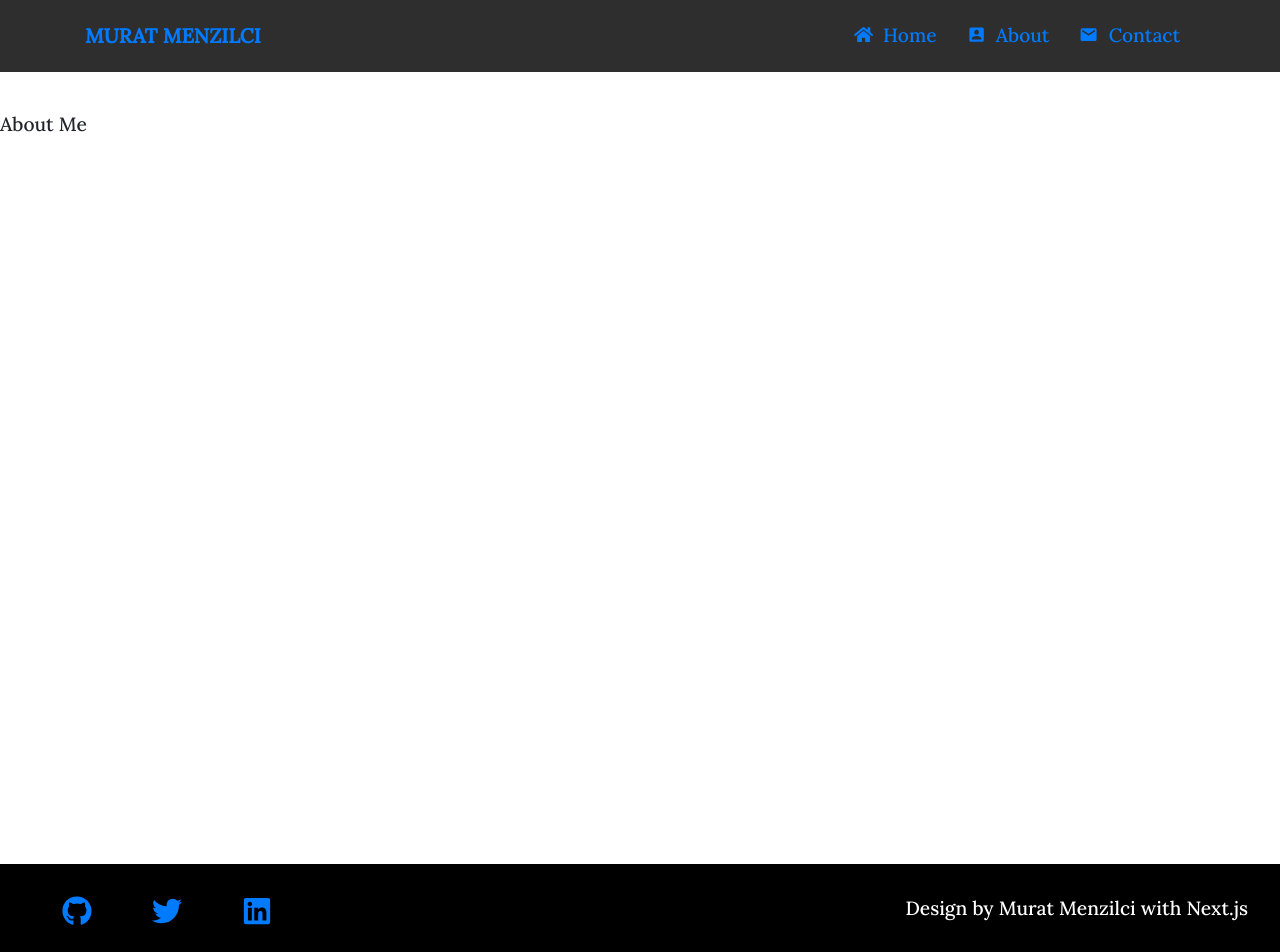
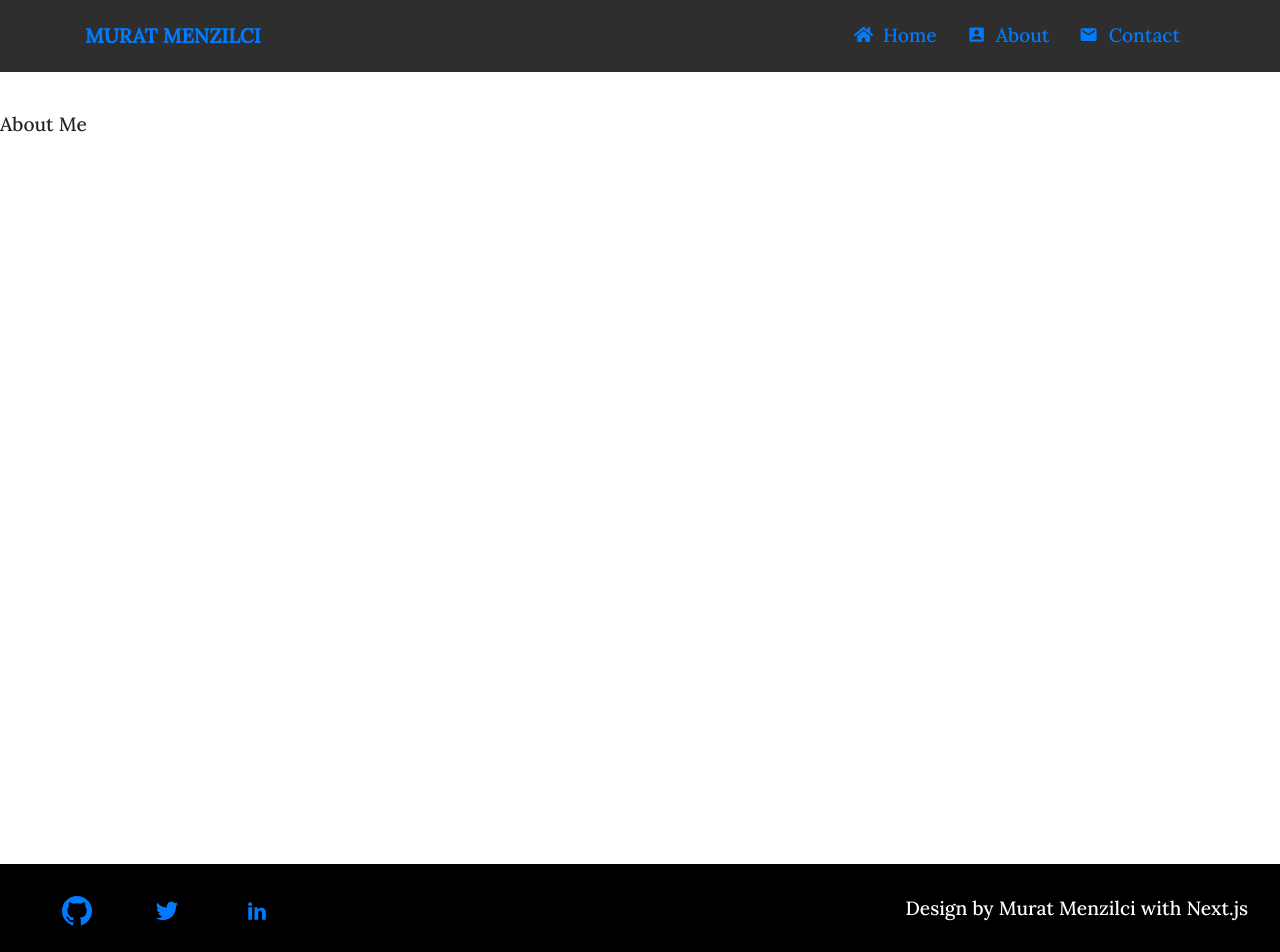
Before and after one commit to Murat0901/myhome, a Next.js app: page /About in a window 1280 px wide. Shown: the top 952 px of the page. Built offline with nearby package versions, Linux system fonts and the light colour scheme.

Commit message:
fa icons delete

```diff
--- a/components/Footer.js
+++ b/components/Footer.js
@@ -1,4 +1,5 @@
-import { FaGithub, FaTwitter, FaLinkedin } from "react-icons/fa";
+import {GoMarkGithub} from "react-icons/go"
+import {TiSocialTwitter ,TiSocialLinkedin} from "react-icons/ti"
 import Link from "next/link";
 
 function Footer() {
@@ -9,21 +10,21 @@ function Footer() {
         <li>
           <Link href="https://github.com/Murat0901">
             <a>
-              <FaGithub size={size} />
+              <GoMarkGithub size={size} />
             </a>
           </Link>
         </li>
         <li>
           <Link href="https://twitter.com/menzilcim">
             <a>
-              <FaTwitter size={size} />
+              <TiSocialTwitter size={size} />
             </a>
           </Link>
         </li>
         <li>
           <Link href="https://www.linkedin.com/in/murat-menzilci-223823a8">
             <a>
-              <FaLinkedin size={size} />
+              <TiSocialLinkedin size={size} />
             </a>
           </Link>
         </li>
```
